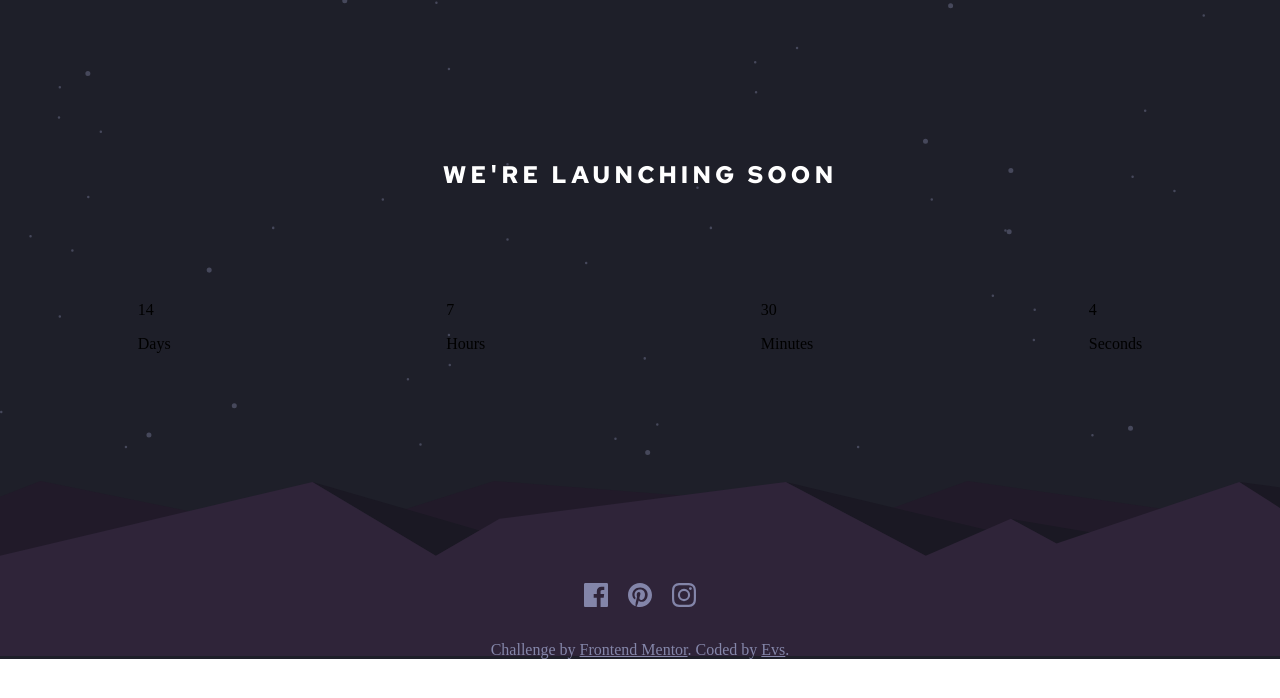
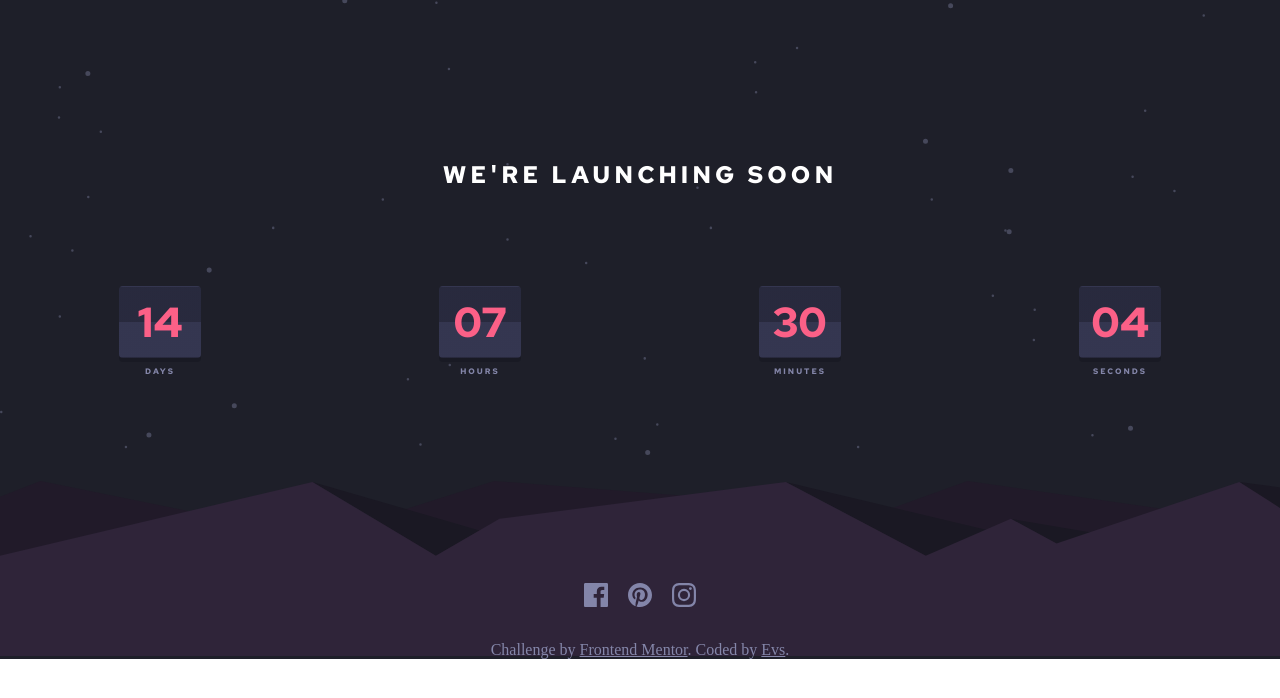
Before and after one commit to e-v-s/countdown_project, a React (Create React App) app: page / in a window 1280 px wide. Shown: the top 698 px of the page. Built offline with nearby package versions, Linux system fonts and the light colour scheme.

Commit message:
before/after

```diff
--- a/public/index.html
+++ b/public/index.html
@@ -5,7 +5,7 @@
   <meta name="viewport" content="width=device-width, initial-scale=1.0">
   <link rel="icon" type="image/png" sizes="32x32" href="./images/favicon-32x32.png">
   <link rel="preconnect" href="https://fonts.gstatic.com">
-  <link href="https://fonts.googleapis.com/css2?family=Red+Hat+Text:wght@700&display=swap" rel="stylesheet">
+  <link href="https://fonts.googleapis.com/css2?family=Red+Hat+Text:wght@400;700&display=swap" rel="stylesheet">
   <title>Frontend Mentor | Launch countdown timer</title>
 </head>
 <body style="margin: -21px 0; padding: 0;">
--- a/src/App.js
+++ b/src/App.js
@@ -12,12 +12,12 @@ import instaIcon from './images/icon-instagram.svg';
 function App() {
   const calculateTimeLeft = () => {
     let today = new Date();
-    let day = 20 - today.getDate();
+    let days = 20 - today.getDate();
     let hours = 24 - today.getHours();
     let minutes = 60 - today.getMinutes();
     let seconds = 60 - today.getSeconds();
     let timeLeft = {
-      day,
+      days,
       hours,
       minutes,
       seconds
@@ -42,28 +42,28 @@ function App() {
       {
         timeLeft.day === 0 ?
         <p>é hoje</p> :
-        <Countdown timeLeft={timeLeft} />
+        <Countdown timeLeft={timeLeft} card={css(style.card)} text={css(style.text)} number={css(style.number)} />
       }
       </div>
       <div className={css(style.footer)}>
         <div className={css(style.footerIcons)}>
           <a
             className={css(style.link)}
-            href="#"
+            href="www.facebook.com"
             target="_blank"
             rel="noreferrer">
             <img className={css(style.icon)} alt="facebook link" src={fbIcon} />
           </a>
           <a
             className={css(style.link)}
-            href="#"
+            href="www.pinterest.com"
             target="_blank"
             rel="noreferrer">
             <img className={css(style.icon)} alt="pinterest link" src={pinterestIcon}></img>
           </a>
           <a
             className={css(style.link)}
-            href="#"
+            href="instagram"
             target="_blank"
             rel="noreferrer">
             <img className={css(style.icon)} alt="instagram link" src={instaIcon}></img>
@@ -71,7 +71,7 @@ function App() {
         </div>
         <div className={css(style.attribution)}>
           Challenge by <a className={css(style.link)} href="https://www.frontendmentor.io?ref=challenge" target="_blank" rel="noreferrer">Frontend Mentor</a>.
-          Coded by <a className={css(style.link)} href="#">Evs</a>.
+          Coded by <a className={css(style.link)} href="www.github.com/e-v-s">Evs</a>.
         </div>
       </div>
     </div>
@@ -107,6 +107,45 @@ const style = StyleSheet.create({
   countdown: {
     display: 'flex',
     justifyContent: 'space-around',
+  },
+  card: {
+    backgroundColor: 'transparent',
+    display: 'flex',
+    flexDirection: 'column',
+    justifyContent: 'center',
+    alignItems: 'center',
+    width: '80px',
+    ':before,': {
+      content: `"."`,
+      fontSize: '24px',
+      color: 'white'
+    }
+  },
+  number: {
+    width: '80px',
+    height: '70px',
+    textAlign: 'center',
+    color: 'hsl(345, 95%, 68%)',
+    fontFamily: `'Red Hat Text', sans-serif`,
+    fontSize: '42px',
+    fontWeight: '700',
+    display: 'flex',
+    justifyContent: 'center',
+    alignItems: 'center',
+    border: '1px solid transparent',
+    borderCollapse: 'separate',
+    background: 'linear-gradient(180deg, hsl(236, 21%, 20%) 50%, hsl(236, 21%, 26%) 50%)',
+    borderRadius: '4px',
+    '-webkit-box-shadow': '0px 4px 0px 0px hsl(234, 17%, 12%)',
+
+  },
+  text: {
+    fontFamily: `'Red Hat Text', sans-serif`,
+    textTransform: 'uppercase',
+    fontWeight: '700',
+    fontSize: '8px',
+    color: 'hsl(237, 18%, 59%)',
+    letterSpacing: '2px'
   },
   footer: {
     backgroundImage: `url(${backgroundFooter})`,
--- a/src/components/countdown.js
+++ b/src/components/countdown.js
@@ -3,22 +3,18 @@ import React from 'react';
 function Countdown(props) {
   return (
 		<>
-			<div>
-				{props.timeLeft.day}
-				<p>Days</p>
-			</div>
-			<div>
-				{props.timeLeft.hours}
-				<p>Hours</p>
-			</div>
-			<div>
-				{props.timeLeft.minutes}
-				<p>Minutes</p>
-			</div>
-			<div>
-				{props.timeLeft.seconds}
-				<p>Seconds</p>
-			</div>
+		{
+			Object.keys(props.timeLeft).map(key => {
+				return (
+					<div className={props.card}>
+						{
+							props.timeLeft[key].toString().length === 2 ? <div className={props.number}>{props.timeLeft[key]}</div> : <div className={props.number}>0{props.timeLeft[key]}</div>
+						}
+						<p className={props.text}>{key}</p>
+					</div>
+				)
+			})
+		}
 		</>
 	)
 }
```
Also changed, not shown: 2 other files (tests, documents, lock files or other folders).
